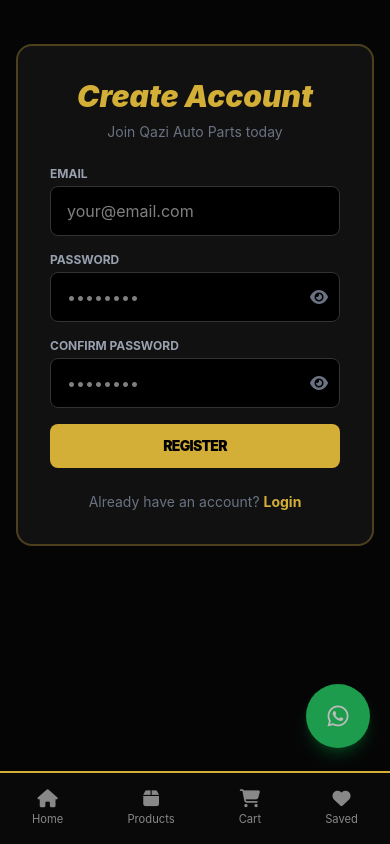
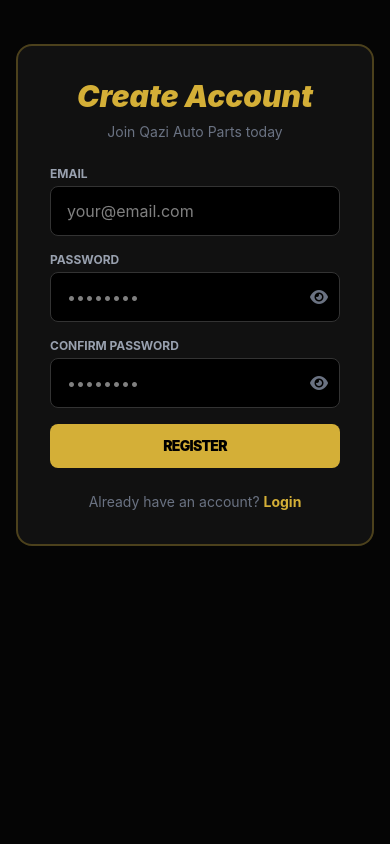
Before and after one commit to hashimmalik59/qazi-auto-parts-ecommerce, a React (Vite) app: page /register in a window 390 px wide. Built offline with nearby package versions, Linux system fonts and the light colour scheme.

Commit message:
hid mobile elements on auth pages

```diff
--- a/src/components/AppContent.jsx
+++ b/src/components/AppContent.jsx
@@ -91,9 +91,10 @@ export default function AppContent() {
 
       {!isAuthPage && <Footer />}
 
-      <WhatsAppFloat />
-      <ScrollToTop />
-      <MobileNav />
+      {/* 🟢 YAHAN 3 LINES UPDATE KI HAIN */}
+      {!isAuthPage && <WhatsAppFloat />}
+      {!isAuthPage && <ScrollToTop />}
+      {!isAuthPage && <MobileNav />}
     </div>
   );
 }
```
